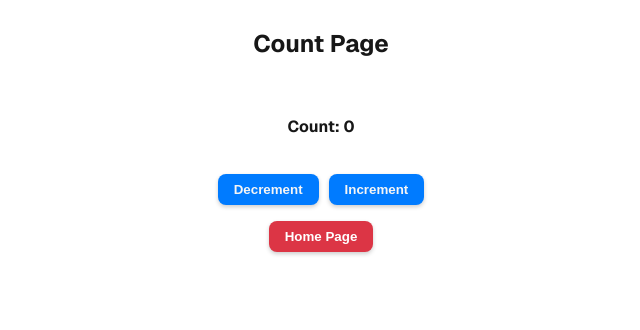
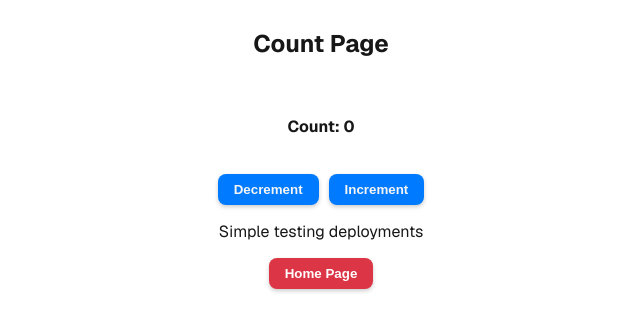
Before and after one commit to jcostadev23/litle-project, a Next.js app: page /CountPage in a window 1280 px wide. Shown: the top 330 px of the page, without its empty margins (319-959 px from the left). Built offline with nearby package versions, Linux system fonts and the light colour scheme.

Commit message:
Deployment test

```diff
--- a/src/app/CountPage/page.tsx
+++ b/src/app/CountPage/page.tsx
@@ -23,6 +23,7 @@ export default function Count() {
         <Button label="Decrement" onClick={handleDecrement} />
         <Button label="Increment" onClick={handleIncrement} />
       </div>
+      Simple testing deployments
       <Button
         label="Home Page"
         backgroundColor="danger"
```
